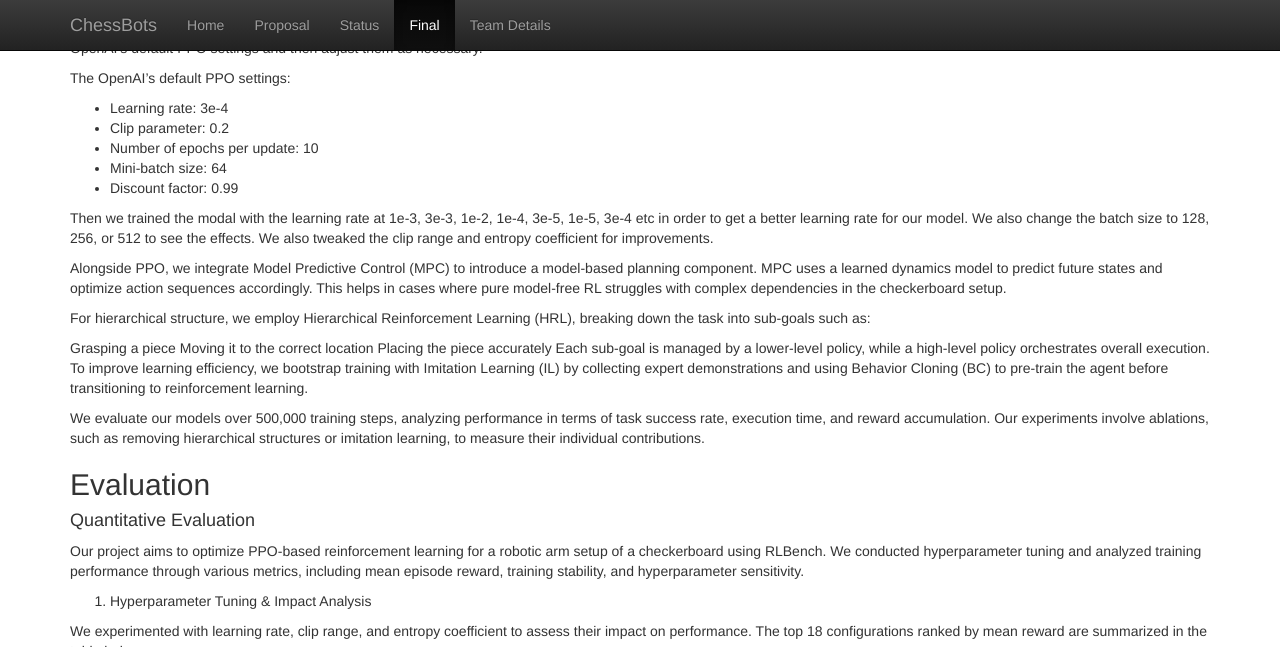
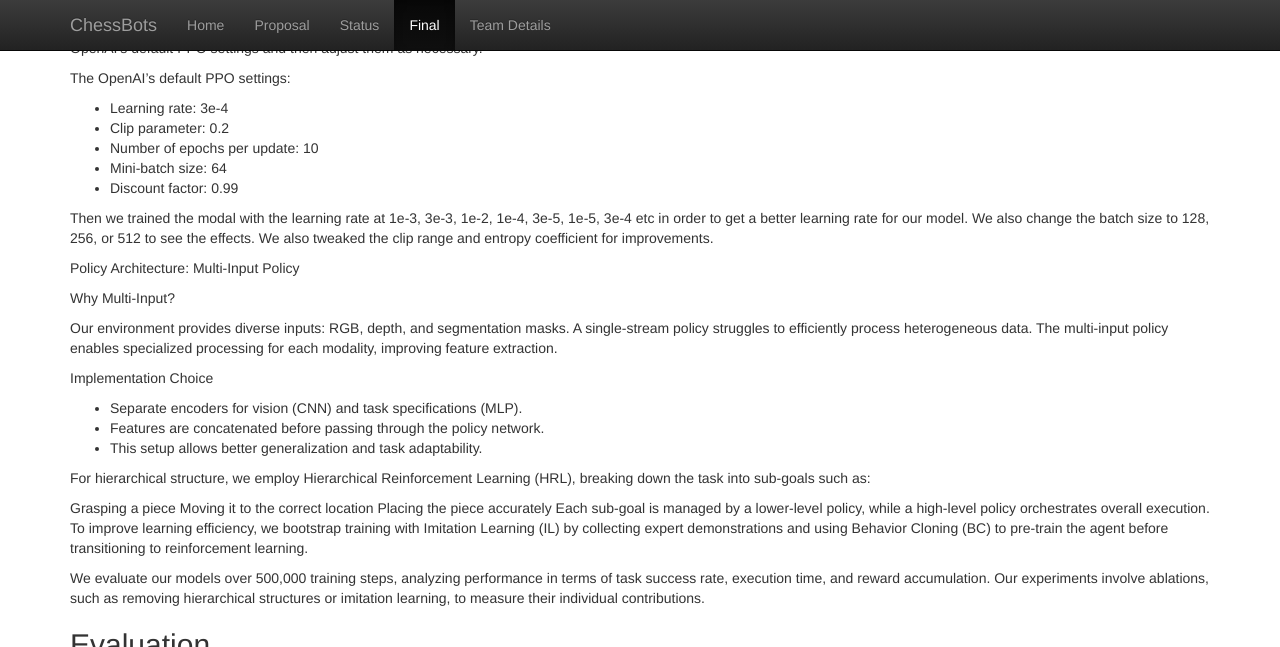
Before and after one commit to Xiaoli-Catherine/ChessBots, a Jekyll site: the page built from docs/final.md, in a window 1280 px wide and 900 px high, scrolled down 574 px, cut to the strip 0-647 px from the top of the window. Built offline with Jekyll 4.4.1, drawn with Linux system fonts in a browser that asks for light colours.

Commit message:
Update final.md

```diff
--- a/docs/final.md
+++ b/docs/final.md
@@ -28,7 +28,17 @@ The OpenAI’s default PPO settings:
 
 Then we trained the modal with the learning rate at 1e-3, 3e-3, 1e-2, 1e-4, 3e-5, 1e-5, 3e-4 etc in order to get a better learning rate for our model. We also change the batch size to 128, 256, or 512 to see the effects. We also tweaked the clip range and entropy coefficient for improvements.
 
-Alongside PPO, we integrate Model Predictive Control (MPC) to introduce a model-based planning component. MPC uses a learned dynamics model to predict future states and optimize action sequences accordingly. This helps in cases where pure model-free RL struggles with complex dependencies in the checkerboard setup.
+Policy Architecture: Multi-Input Policy
+
+Why Multi-Input?
+
+Our environment provides diverse inputs: RGB, depth, and segmentation masks. A single-stream policy struggles to efficiently process heterogeneous data. The multi-input policy enables specialized processing for each modality, improving feature extraction.
+
+Implementation Choice
+
+* Separate encoders for vision (CNN) and task specifications (MLP).
+* Features are concatenated before passing through the policy network.
+* This setup allows better generalization and task adaptability.
 
 For hierarchical structure, we employ Hierarchical Reinforcement Learning (HRL), breaking down the task into sub-goals such as:
 
```
